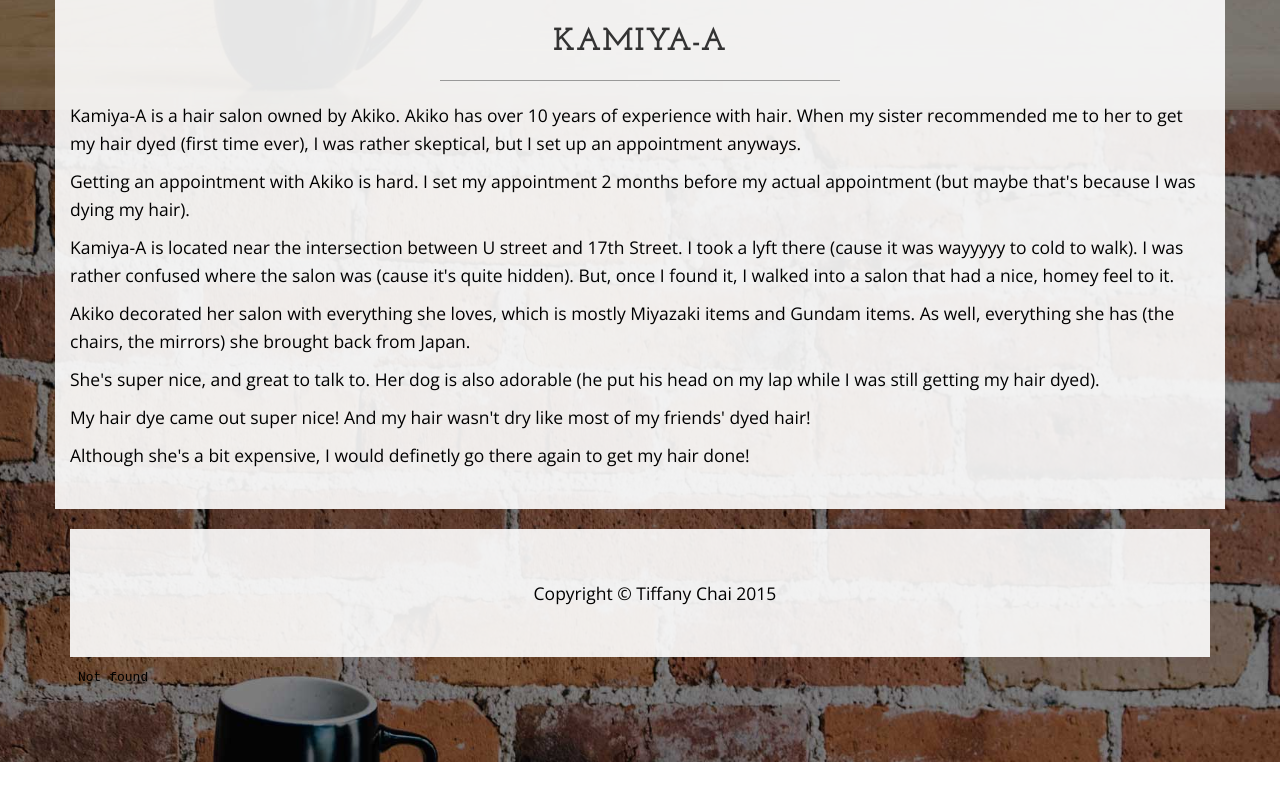
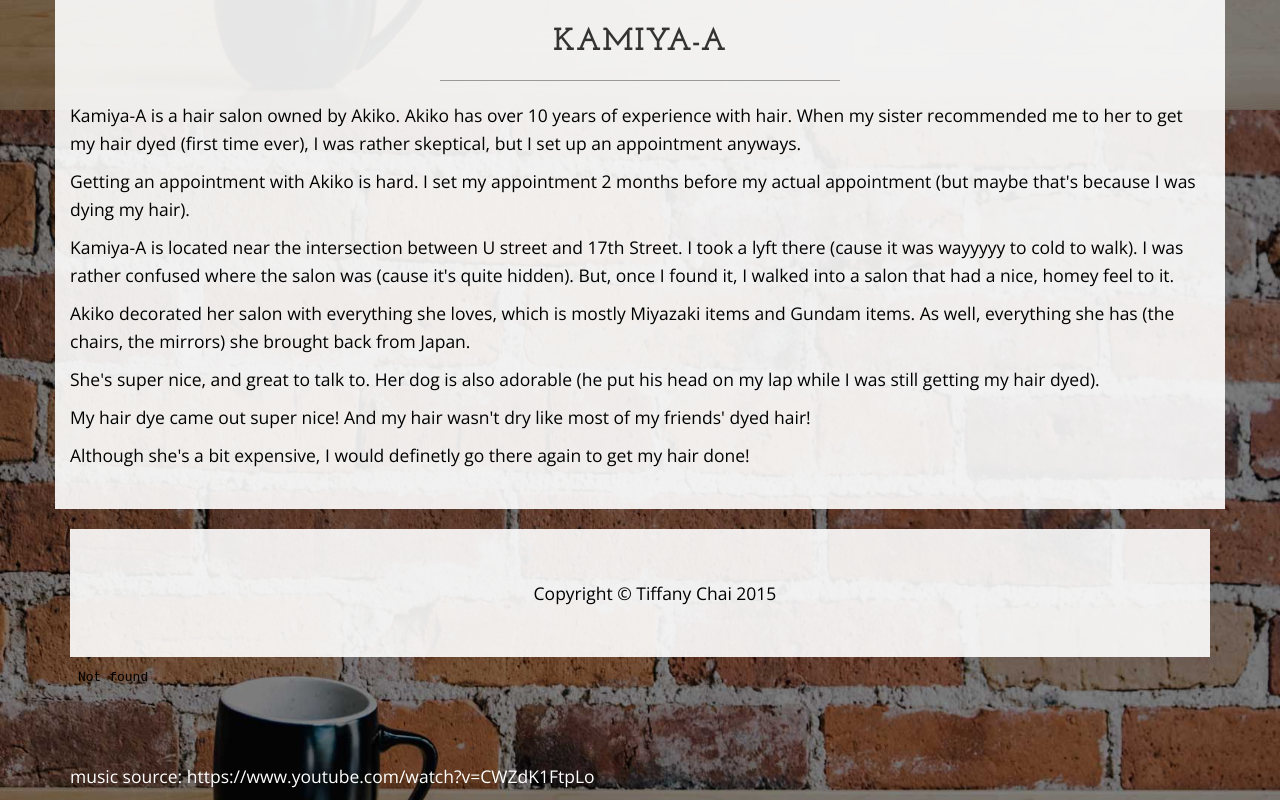
Before and after one commit to tiffanychai1996/Blog, a plain HTML site: page Beauticians.html in a window 1280 px wide. Shown: the part 690-1490 px from the top of the page. Before the commit the page ends 1452 px from the top, so only its background shows below. Drawn offline with nearby package versions, Linux system fonts and the light colour scheme.

Commit message:
add source

```diff
--- a/Beauticians.html
+++ b/Beauticians.html
@@ -133,6 +133,8 @@
     <!-- Bootstrap Core JavaScript -->
     <script src="js/bootstrap.min.js"></script>
 	<embed src="img/music.mp3" width="140" height="100"> <noembed> <bgsound src="img/music.mp3"> </noembed>
+	<p><font color=white>
+music source: https://www.youtube.com/watch?v=CWZdK1FtpLo </font></p>
 
 </body>
 
```
Also changed, not shown: Activities.html (+2 -0 lines), Outside of DC.html (+2 -0 lines), Restaurants.html (+2 -0 lines), about.html (+2 -0 lines), contact.html (+2 -0 lines), index.html (+2 -0 lines).
